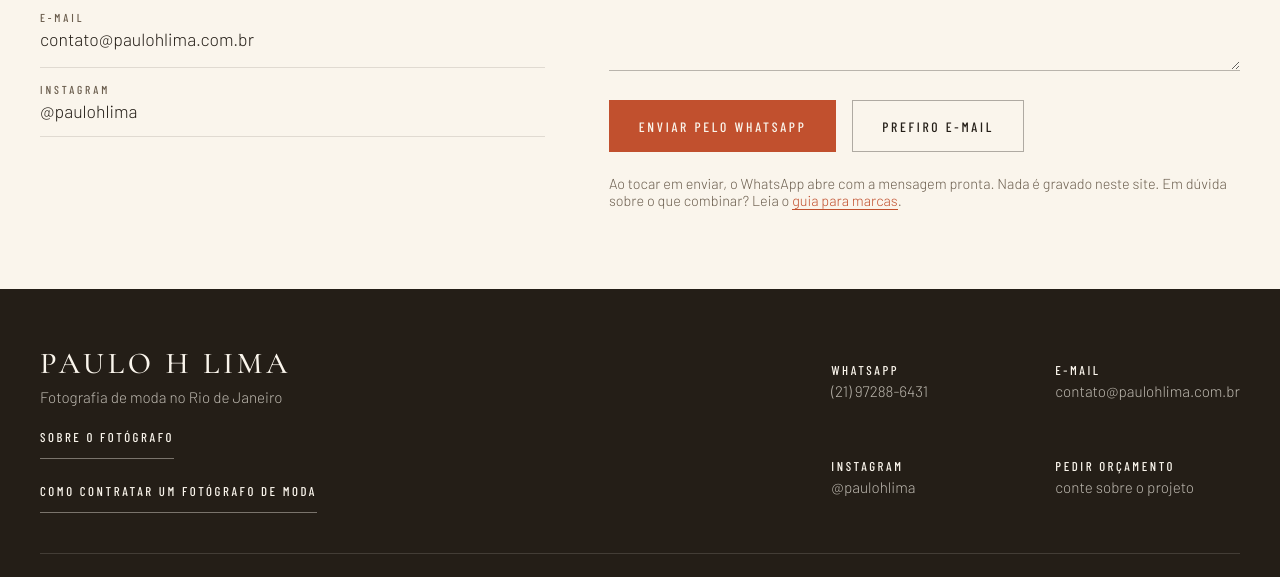
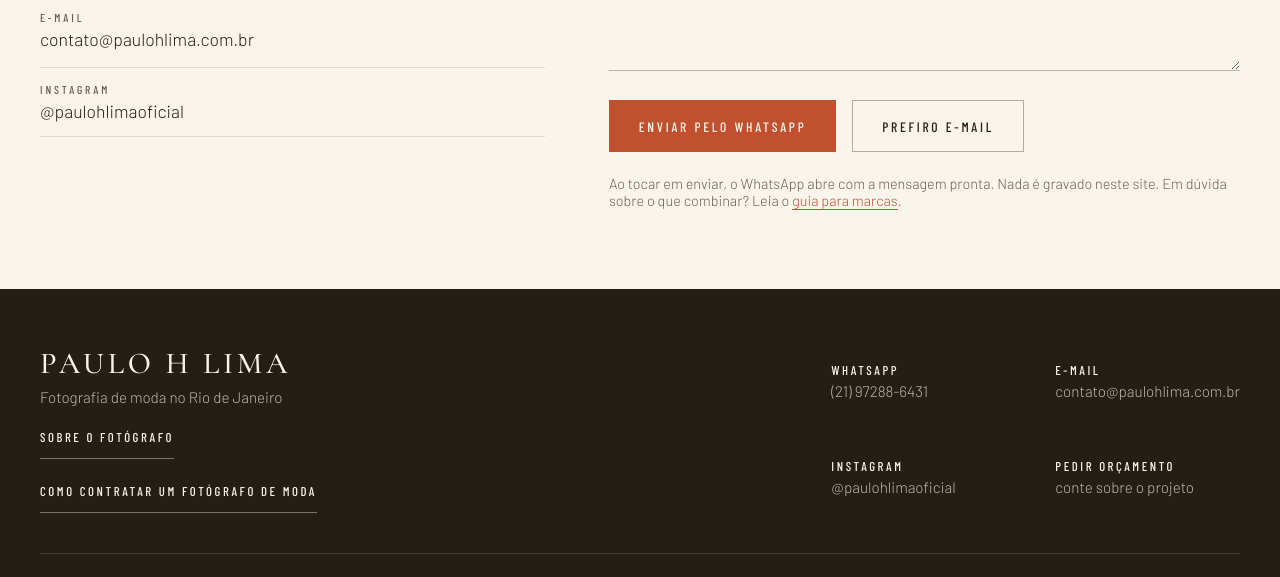
Before and after one commit to PauloVORN/paulohlima-site, a Jekyll site: the page built from contato.html, in a window 1280 px wide and 1181 px high. Shown: the part 560-1137 px from the top of the window. Built offline with Jekyll 4.4.1, drawn with Linux system fonts in a browser that asks for light colours.

Commit message:
Instagram correto (@paulohlimaoficial) e noindex enquanto o site está em endereço de teste
Co-Authored-By: Claude Sonnet 5.5 <noreply@anthropic.com>

```diff
--- a/_config.yml
+++ b/_config.yml
@@ -9,6 +9,10 @@ description: >-
 url: "https://paulovorn.github.io"
 baseurl: "/paulohlima-site"
 
+# TEMPORÁRIO — enquanto o site está em endereço de teste, pede aos buscadores para não indexar.
+# Remover (ou colocar false) na virada para paulohlima.com.br.
+noindex: true
+
 lang: pt-BR
 timezone: America/Sao_Paulo
 
@@ -16,7 +20,7 @@ timezone: America/Sao_Paulo
 whatsapp: "5521972886431"
 whatsapp_display: "(21) 97288-6431"
 email: "contato@paulohlima.com.br"
-instagram: "https://instagram.com/paulohlima"
+instagram: "https://instagram.com/paulohlimaoficial"
 
 plugins:
   - jekyll-seo-tag
--- a/_includes/footer.html
+++ b/_includes/footer.html
@@ -10,7 +10,7 @@
     <nav class="rodape-links" aria-label="Contato">
       <a href="https://wa.me/{{ site.whatsapp }}?text={{ 'Olá, Paulo! Vim pelo seu site e gostaria de conversar sobre um projeto.' | uri_escape }}" rel="noopener">WhatsApp <span>{{ site.whatsapp_display }}</span></a>
       <a href="mailto:{{ site.email }}">E-mail <span>{{ site.email }}</span></a>
-      <a href="{{ site.instagram }}" rel="noopener">Instagram <span>@paulohlima</span></a>
+      <a href="{{ site.instagram }}" rel="noopener">Instagram <span>@paulohlimaoficial</span></a>
       <a href="{{ '/contato/' | relative_url }}">Pedir orçamento <span>conte sobre o projeto</span></a>
     </nav>
   </div>
--- a/_layouts/default.html
+++ b/_layouts/default.html
@@ -5,6 +5,7 @@
   <meta name="viewport" content="width=device-width, initial-scale=1">
   <meta name="theme-color" content="#FAF5EC">
   {% seo %}
+  {% if site.noindex %}<meta name="robots" content="noindex, nofollow">{% endif %}
   {% include jsonld.html %}
   <link rel="icon" href="{{ '/favicon.ico' | relative_url }}" sizes="48x48">
   <link rel="apple-touch-icon" href="{{ '/assets/img/apple-touch-icon.png' | relative_url }}">
--- a/contato.html
+++ b/contato.html
@@ -17,7 +17,7 @@ permalink: /contato/
       <ul class="contato-lista">
         <li><a href="https://wa.me/{{ site.whatsapp }}" rel="noopener"><span class="contato-rot">WhatsApp</span>{{ site.whatsapp_display }}</a></li>
         <li><a href="mailto:{{ site.email }}"><span class="contato-rot">E-mail</span>{{ site.email }}</a></li>
-        <li><a href="{{ site.instagram }}" rel="noopener"><span class="contato-rot">Instagram</span>@paulohlima</a></li>
+        <li><a href="{{ site.instagram }}" rel="noopener"><span class="contato-rot">Instagram</span>@paulohlimaoficial</a></li>
       </ul>
     </div>
 
```
